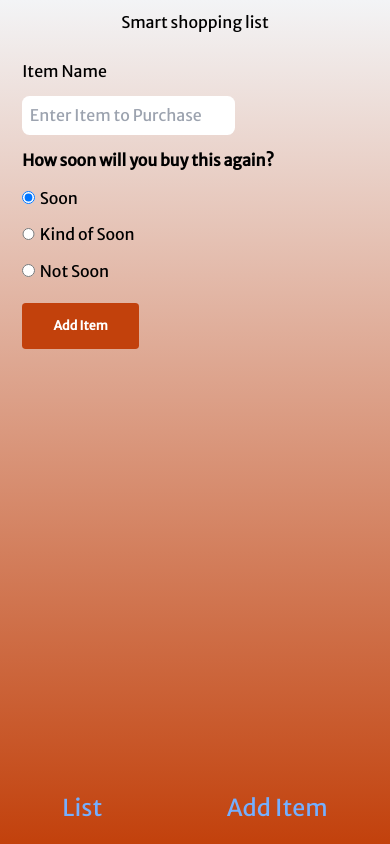
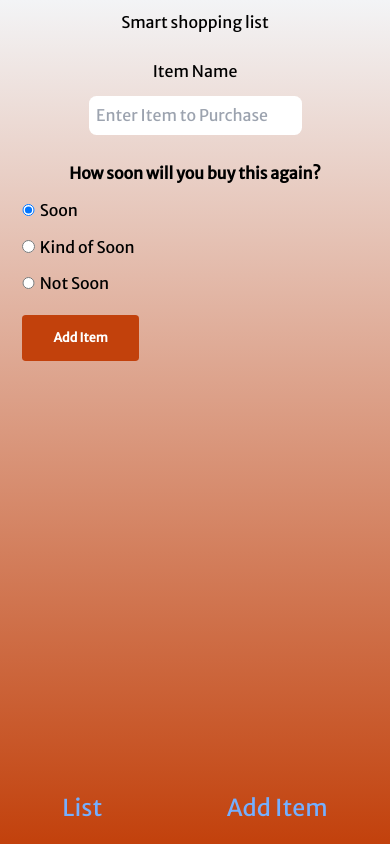
Before and after one commit to the-collab-lab/tcl-50-smart-shopping-list, a React (Vite) app: page /add-item in a window 390 px wide. Built offline with nearby package versions, Linux system fonts and the light colour scheme; no server answers; the database is empty; sample sign-in values are in the browser's storage.

Commit message:
centered some content for mobile

```diff
--- a/src/views/AddItem.jsx
+++ b/src/views/AddItem.jsx
@@ -56,9 +56,9 @@ export function AddItem({ data, listToken }) {
 				className="md:h-fit m-5 mt-10 sm:w-[360px] sm:flex-col sm:items-center sm:justify-center sm:content-center sm:h-[800px] "
 				onSubmit={handleSubmit}
 			>
-				<div>
+				<div className="text-center sm:text-left">
 					<label
-						className="w-[92px] h-[30px] font-normal leading-7"
+						className="w-[92px] h-[30px]  font-normal leading-7"
 						htmlFor="name"
 					>
 						Item Name
@@ -74,9 +74,9 @@ export function AddItem({ data, listToken }) {
 					/>
 				</div>
 
-				<div>
+				<div className="mt-5">
 					<fieldset>
-						<legend className="md:mt-5 font-bold leading-[26px]">
+						<legend className="text-center sm:text-left mt-5 font-bold leading-[26px]">
 							How soon will you buy this again?
 						</legend>
 
```
